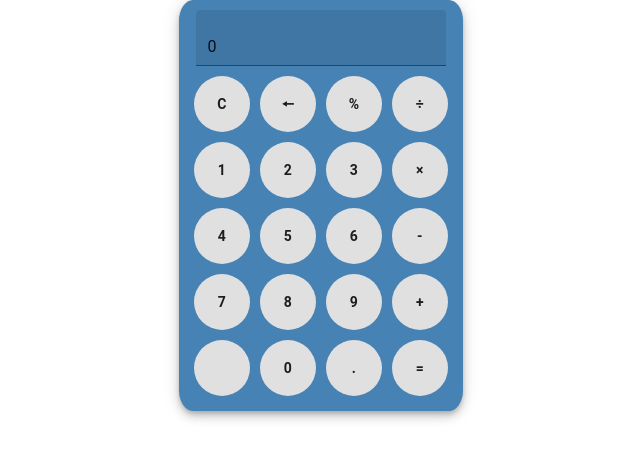
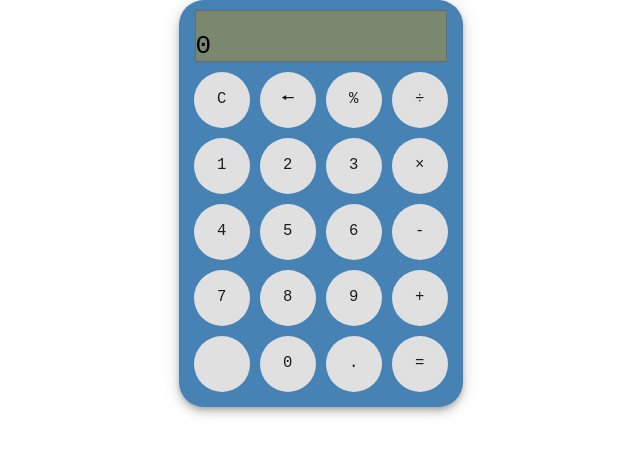
Before and after one commit to RonMichaeli/testing-workshop-app, a React (Create React App) app: page / in a window 1280 px wide. Shown: the top 460 px of the page, without its empty margins (319-959 px from the left). Built offline with nearby package versions, Linux system fonts and the light colour scheme.

Commit message:
* UI is done * Errors with using eval

```diff
--- a/src/App.tsx
+++ b/src/App.tsx
@@ -16,7 +16,7 @@ const StyledApp = styled.div`
     align-items: center;
     margin: auto;
     background-color: steelblue;
-    border-radius: 5%;
+    border-radius: 25px;
     box-shadow:
         0px 3px 5px -1px rgba(0,0,0,0.2),
         0px 6px 10px 0px rgba(0,0,0,0.14),
@@ -24,7 +24,12 @@ const StyledApp = styled.div`
 `;
 
 const StyledCalculatorScreen = styled(CalculatorScreen)`
+    height: 50px;
     width: 95%;
+    background-color: #7a8870;
+    border: dimgray 1px solid;
+    font-family: monospace;
+    font-size: xx-large;
 `;
 
 const StyledButtonPanel = styled(ButtonPanel)`
@@ -70,7 +75,7 @@ const App: FC = () => {
 
     const handleButtonClick = (buttonContent: ButtonContent): void => {
         const newExpression = calculateExpression(expression, buttonContent);
-        setExpression(newExpression);
+        setExpression(`${newExpression}`);
     };
 
     return (
--- a/src/Components/Button.tsx
+++ b/src/Components/Button.tsx
@@ -1,10 +1,5 @@
 import React, { FC } from "react";
 import { Fab } from "@material-ui/core";
-import styled from "@emotion/styled";
-
-const StyledButtonContent = styled.p`
-    font-weight: bold;
-`;
 
 type ButtonProps = {
     className?: string;
@@ -17,9 +12,7 @@ const Button: FC<ButtonProps> = (props: ButtonProps): JSX.Element => {
 
     return (
         <Fab className={className} onClick={onClick}>
-            <StyledButtonContent>
-                {content}
-            </StyledButtonContent>
+            {content}
         </Fab>
     );
 };
--- a/src/Components/ButtonPanel.tsx
+++ b/src/Components/ButtonPanel.tsx
@@ -40,6 +40,8 @@ const StyledButton = styled(Button)<{ col: number; row: number }>`
     grid-row: ${({ row }) => row} / span 1;
     margin: 5px !important;
     box-shadow: none !important;
+    font-size: larger !important;
+    font-family: monospace !important;
 `;
 
 type ButtonPanelProps = {
--- a/src/Components/CalculatorScreen.tsx
+++ b/src/Components/CalculatorScreen.tsx
@@ -1,5 +1,10 @@
 import React, { FC } from "react";
-import { TextField } from "@material-ui/core";
+import styled from "@emotion/styled";
+
+const StyledCalculatorScreen = styled.div`
+    display: flex;
+    align-items: flex-end;
+`;
 
 type CalculatorScreenProps = {
     className?: string;
@@ -10,11 +15,9 @@ const CalculatorScreen: FC<CalculatorScreenProps> = (props: CalculatorScreenProp
     const { className, expression } = props;
 
     return (
-        <TextField
-            className={className}
-            variant={"filled"}
-            value={expression}
-        />
+        <StyledCalculatorScreen className={className}>
+            {expression}
+        </StyledCalculatorScreen>
     );
 };
 
--- a/src/Consts.ts
+++ b/src/Consts.ts
@@ -1,3 +1,4 @@
+// ToDo: convert to object of { label, value }
 export enum ButtonContent {
     Clear = "C",
     Delete = "🠔",
@@ -26,4 +27,5 @@ export const OPERATORS: ButtonContent[] = [
     ButtonContent.Subtract,
     ButtonContent.Multiply,
     ButtonContent.Divide
+    // ToDo: .Dot too?
 ];
```
